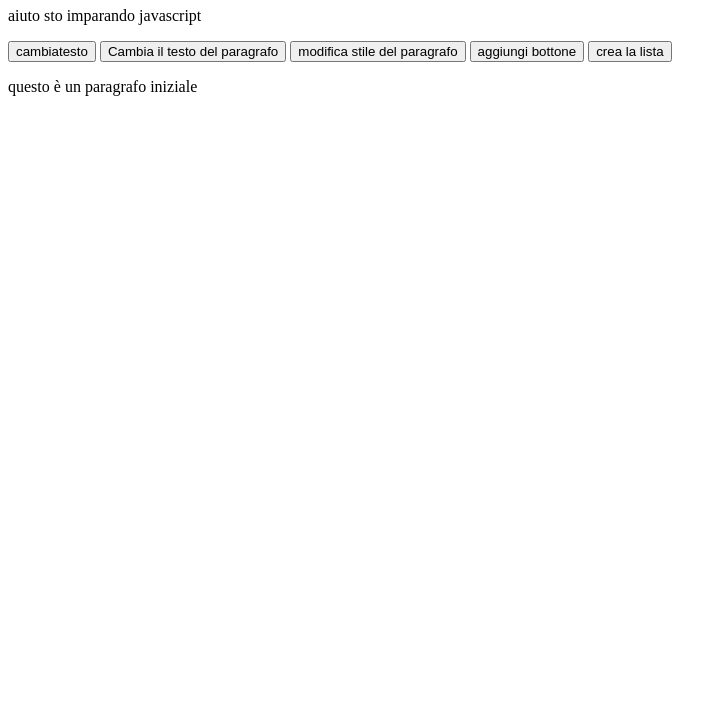
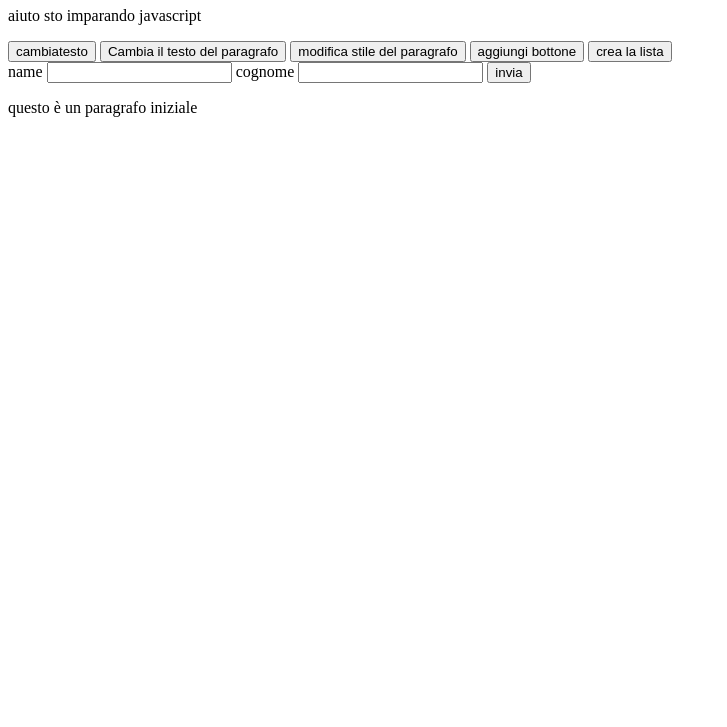
Before and after one commit to GiovanniTammaro9/javascritpt-DOM, a plain HTML site: page index.html in a window 1280 px wide. Shown: the part 73-800 px from the top of the page, without its empty margins (0-727 px from the left). Drawn offline with Linux system fonts and the light colour scheme.

Commit message:
form con input gestito in javascript

```diff
--- a/index.html
+++ b/index.html
@@ -14,6 +14,16 @@
     <button onclick="aggiungiBottone()">aggiungi bottone</button>
     <button onclick="creaLista()">crea la lista</button>
 
+    <form id="myForm" onsubmit="validateForm(event)">
+        <label for="nome">name</label>
+        <input type="text" name="nome" id="nome" required>
+
+        <label for="cognome">cognome</label>
+        <input type="text" id="cognome" name="cognome" required>
+
+        <button type="submit">invia</button>
+    </form>
+
 
 
 
--- a/index.js
+++ b/index.js
@@ -47,3 +47,17 @@ function creaLista() {
 
     document.body.appendChild(lista);
 }
+
+//form
+function validateForm(event) {
+    event.preventDeafault();
+
+    let nome = document.getElementById("nome").value;
+    let cognome = document.getElementById("cognome").value;
+
+    if(nome === "" || cognome === "") {
+        alert("per favore, compila tutti i campi");
+    }else {
+        document.getElementById("myForm").submit();
+    }
+}
```
